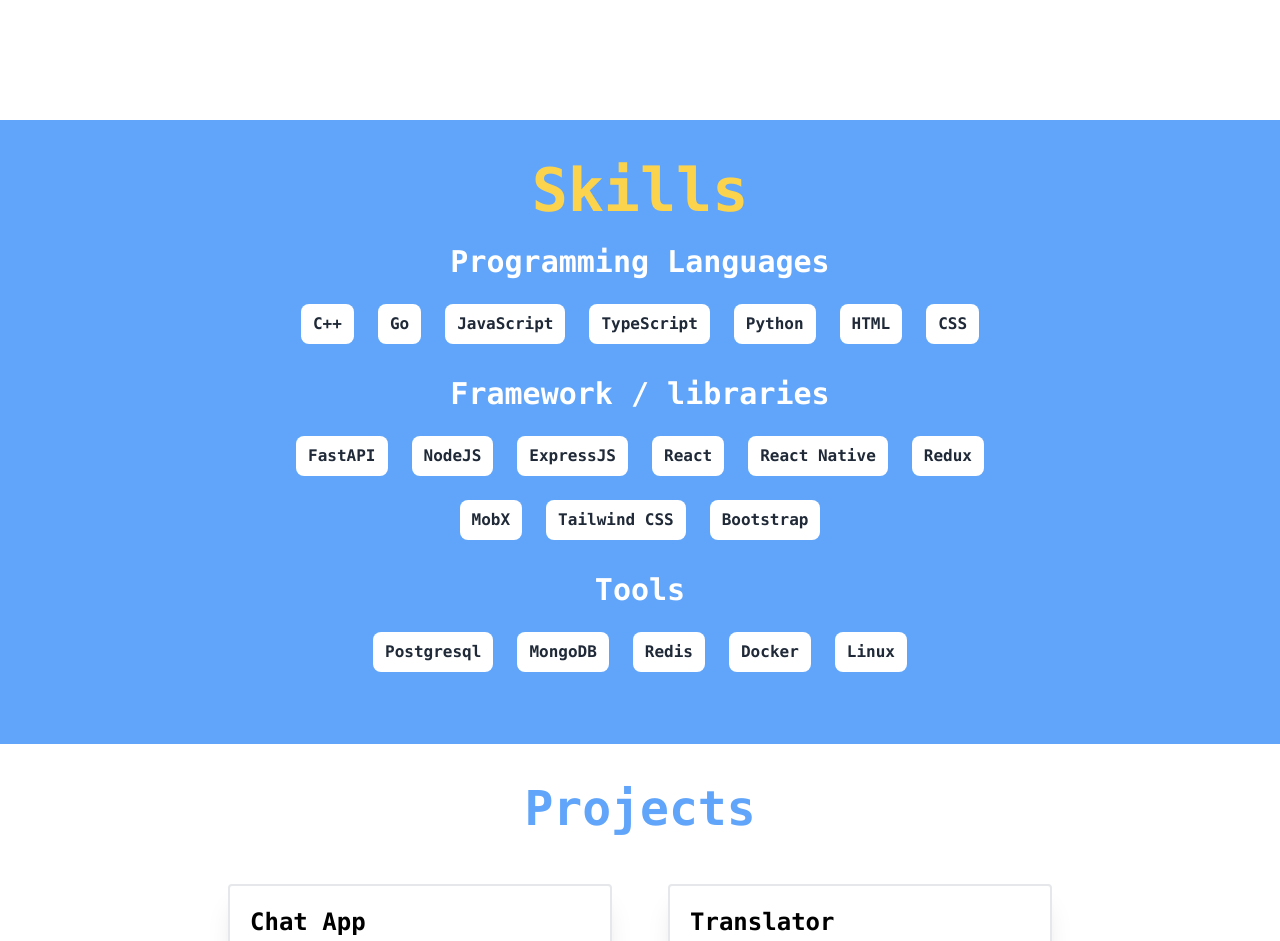
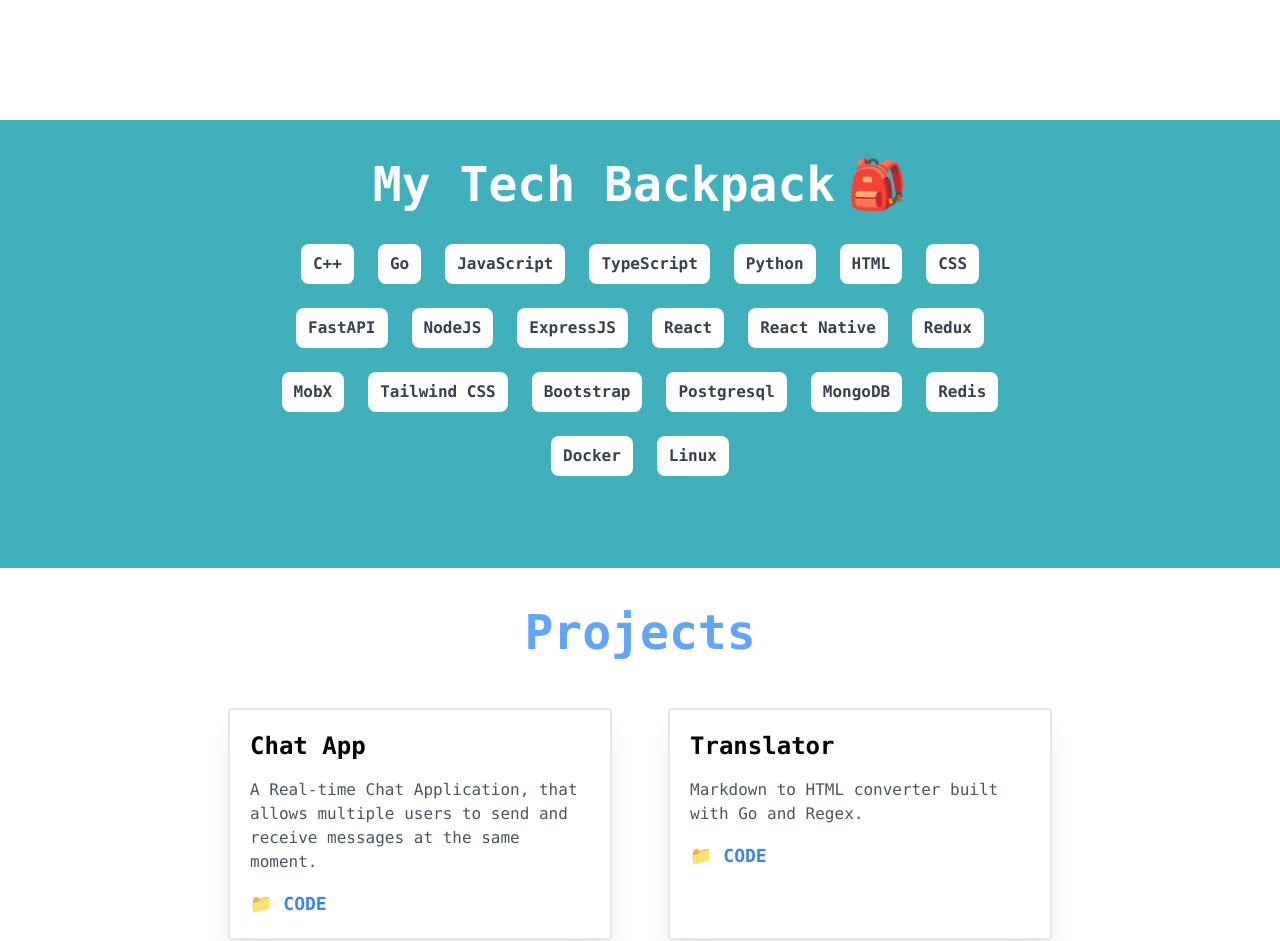
Before and after one commit to kabi175/portfolio, a React (Create React App) app: page / in a window 1280 px wide. Shown: the part 680-1621 px from the top of the page. Built offline with nearby package versions, Linux system fonts and the light colour scheme.

Commit message:
removed tags

```diff
--- a/src/components/Skills.js
+++ b/src/components/Skills.js
@@ -1,17 +1,18 @@
-import React from "react";
-import { languages, frameworks, tools } from "../data";
+import React from 'react';
+import { languages, frameworks, tools } from '../data';
 
 const SkillSection = ({ titile, list }) => {
 	return (
-    <div className="pb-5 xl:grid xl:place-items-center">
-      <h1 className="text-3xl pb-3 font-black text-white">{titile}</h1>
-      <div className="flex flex-wrap justify-center">
+		<div className='pb-10 xl:grid xl:place-items-center'>
+			<div className='flex flex-wrap justify-center'>
 				{list.map((value, id) => (
 					<div
 						key={id}
-            className="h-10 m-3 grid place-content-center rounded-lg bg-white transform hover:scale-110"
+						className='h-10 m-3 grid place-content-center rounded-lg bg-white transform hover:scale-110'
 					>
-            <p className=" p-3 text-gray-800 text-md font-semibold">{value}</p>
+						<p className=' p-3 text-gray-700 text-md font-semibold'>
+							{value}
+						</p>
 					</div>
 				))}
 			</div>
@@ -21,12 +22,16 @@
 
 const Skills = () => {
 	return (
-    <div className="bg-blue-400 flex justify-center items-center py-10">
-      <div className="w-full xl:w-3/5 xl:grid xl:place-items-center lg:px-12 px-6 xl:px-0">
-        <h1 className="text-6xl text-yellow-300 font-black pb-6">Skills</h1>{" "}
-        <SkillSection titile="Programming Languages" list={languages} />
-        <SkillSection titile="Framework / libraries" list={frameworks} />
-        <SkillSection titile="Tools" list={tools} />
+		<div className='bg-cloud-blue flex justify-center items-center py-10'>
+			<div className='w-full xl:w-3/5 grid place-items-center lg:px-12 px-6 xl:px-0'>
+				<h1 className=' text-5xl text-white font-black pb-6 flex'>
+					My Tech Backpack{' '}
+					<span className='hidden md:flex pl-3'> 🎒 </span>
+				</h1>{' '}
+				<SkillSection
+					titile='Programming Languages'
+					list={[...languages, ...frameworks, ...tools]}
+				/>
 			</div>
 		</div>
 	);
```
Lines whose indentation alone changed are shown as unchanged.
